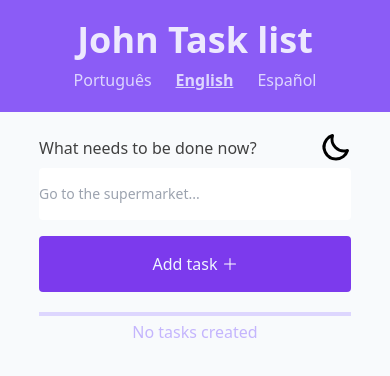
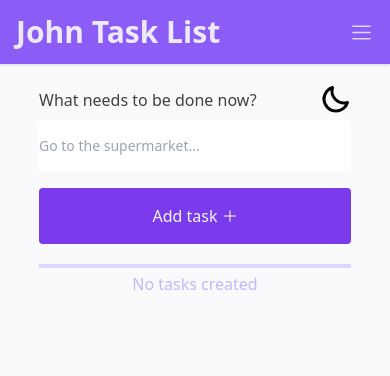
Before and after one commit to LucasAnselmoSilva12345/John-Task-List, a React (Vite) app: page / in a window 390 px wide. Shown: the top 376 px of the page. Built offline with nearby package versions, Linux system fonts and the light colour scheme.

Commit message:
Feat: Refactor Header Component Feat: Menu mobile in Header component Feat: Tailwind merge in Language Switcher component
Signed-off-by: LucasAnselmoSilva12345 <lucasanselmodasilva02@gmail.com>

```diff
--- a/src/components/Header.tsx
+++ b/src/components/Header.tsx
@@ -1,10 +1,52 @@
+import { useState } from 'react';
 import { LanguageSwitcher } from './LanguageSwitcher/LanguageSwitcher';
+import { List, X } from '@phosphor-icons/react';
 
 export function Header() {
+  const [openMenuMobile, setOpenMenuMobile] = useState<boolean>(false);
+
+  const handleOpenMenuMobile = () => {
+    setOpenMenuMobile((prev) => !prev);
+  };
+
   return (
-    <header className="bg-violet-500 dark:bg-neutral-900 w-full mx-0 mt-auto py-5 flex flex-col items-center justify-center gap-2 md:flex-row md:justify-around md:gap-0">
-      <h1 className="text-4xl font-bold text-violet-100">John Task list</h1>
-      <LanguageSwitcher />
+    <header className="bg-violet-500 shadow dark:bg-neutral-900 ">
+      <div className="mx-auto px-4 sm:px-6 lg:px-8">
+        <div className="flex items-center justify-between h-16">
+          <div className="flex items-center">
+            <h1 className="text-3xl font-bold text-violet-100">
+              John Task List
+            </h1>
+          </div>
+
+          <nav className="hidden md:block">
+            <div className="ml-10 flex items-baseline space-x-4">
+              <LanguageSwitcher />
+            </div>
+          </nav>
+          <div className="-mr-2 flex md:hidden">
+            <button
+              type="button"
+              onClick={handleOpenMenuMobile}
+              className="inline-flex items-center justify-center p-2 text-violet-200"
+            >
+              <span className="sr-only">Abrir menu</span>
+              {openMenuMobile == true ? (
+                <X size={25} weight="regular" />
+              ) : (
+                <List size={25} weight="regular" />
+              )}
+            </button>
+          </div>
+        </div>
+      </div>
+      {openMenuMobile ? (
+        <div className="md:hidden">
+          <div className="px-2 pt-2 pb-3 space-y-1 sm:px-3">
+            <LanguageSwitcher className="flex-col items-start px-1 gap-4" />
+          </div>
+        </div>
+      ) : null}
     </header>
   );
 }
--- a/src/components/LanguageSwitcher/LanguageSwitcher.tsx
+++ b/src/components/LanguageSwitcher/LanguageSwitcher.tsx
@@ -1,10 +1,11 @@
 import { useTranslation } from 'react-i18next';
+import { twMerge } from 'tailwind-merge';
+
+interface LanguageSwitcherProps {
+  className?: string;
+}
 
 const languagesOptions = [
-  {
-    name: 'Português',
-    value: 'ptBR',
-  },
   {
     name: 'English',
     value: 'en',
@@ -13,13 +14,19 @@ const languagesOptions = [
     name: 'Español',
     value: 'es',
   },
+  {
+    name: 'Português',
+    value: 'ptBR',
+  },
 ];
 
-export function LanguageSwitcher() {
+export function LanguageSwitcher({ className }: LanguageSwitcherProps) {
   const { i18n } = useTranslation();
 
   return (
-    <div className="flex items-center justify-center gap-2">
+    <div
+      className={twMerge('flex items-center justify-center gap-2', className)}
+    >
       {languagesOptions.map((languageOption) => (
         <button
           key={languageOption.value}
```
